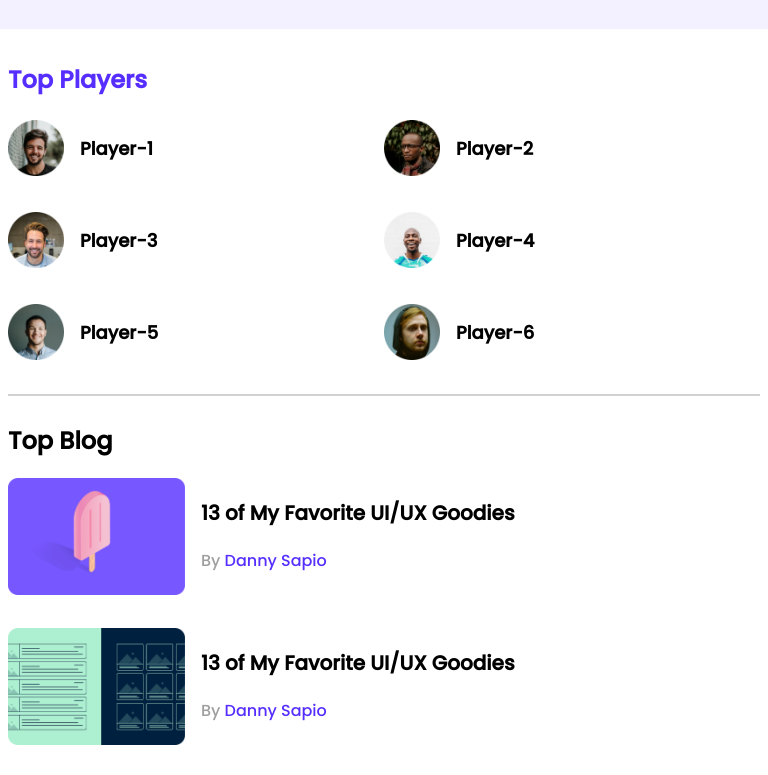
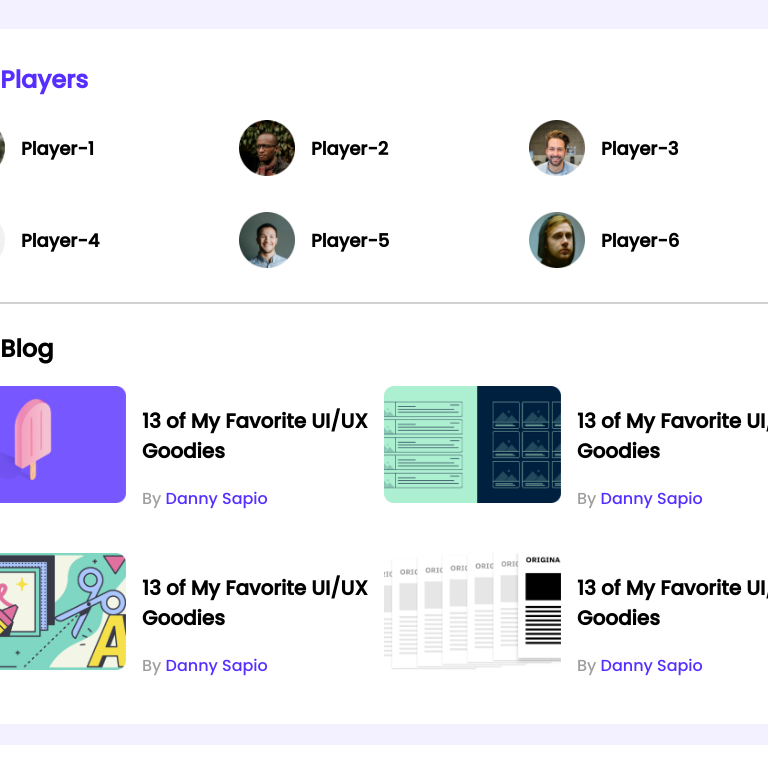
Before and after one commit to shoumikahmed/leader-board-css3, a plain HTML site: page index.html in a window 768 px wide. Shown: the top 775 px of the page. Drawn offline with Linux system fonts and the light colour scheme.

Commit message:
new made

```diff
--- a/styles/style.css
+++ b/styles/style.css
@@ -119,29 +119,16 @@ hr{
 
 
 /* Mobile Phones */
+
 @media only screen and (max-width:688px) {
     .container{
         width: 100%;
     }
-    .players, .blogs, .courses {
+    .players{
         grid-template-columns: repeat(1,1fr);
     }
-    .player, .blogs {
+    .player{
         flex-direction: column;
     }
 
 }
-@media only screen and (min-width:688px) and (max-width:992px) {
-    .container{
-        width: 100%;
-
-    }
-    .players, .courses{
-        grid-template-columns: repeat(2, 1fr);
-    }
-    .blogs{
-        grid-template-columns: repeat(1,1fr);
-
-    }
-
-}
```
